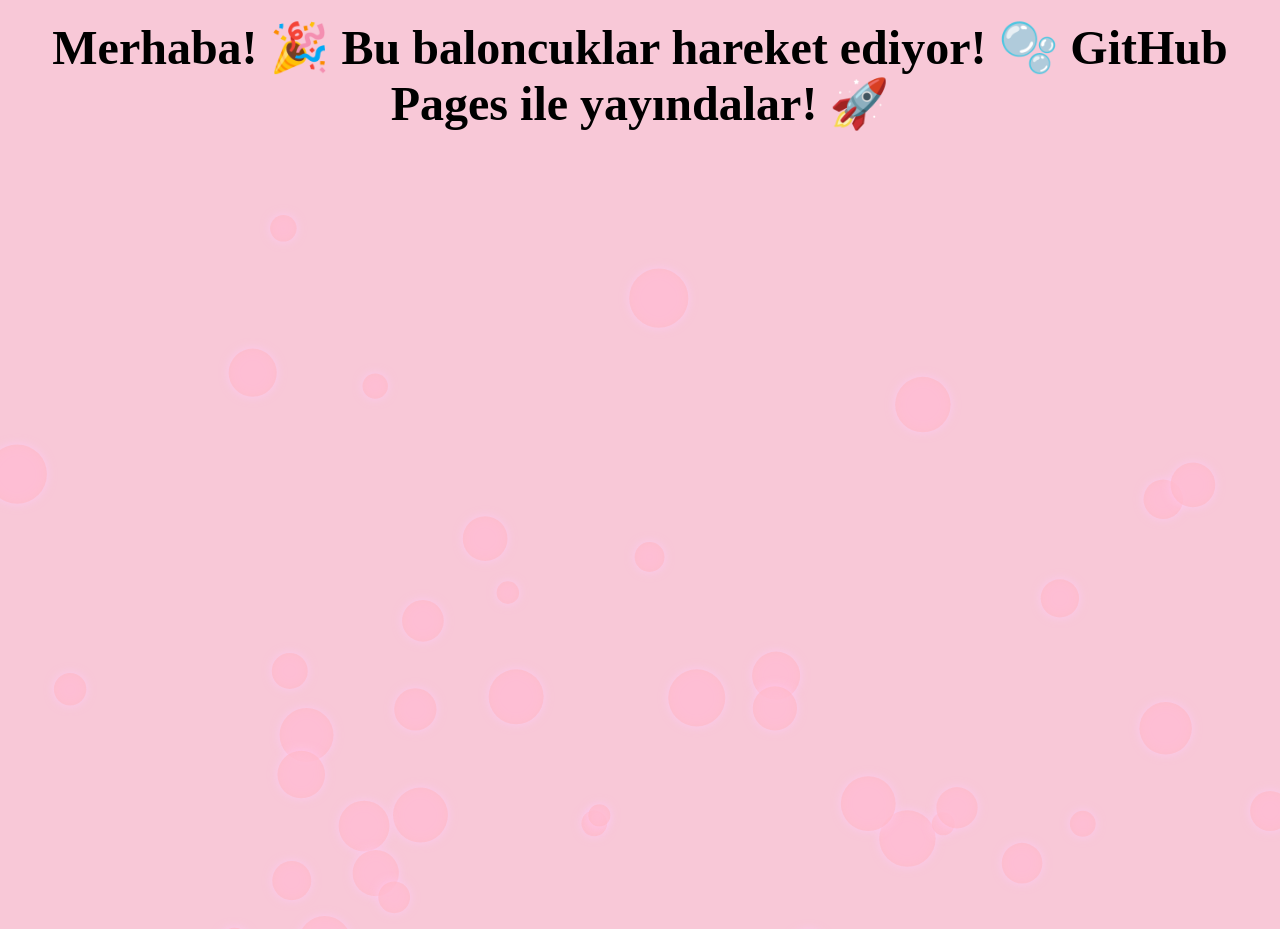
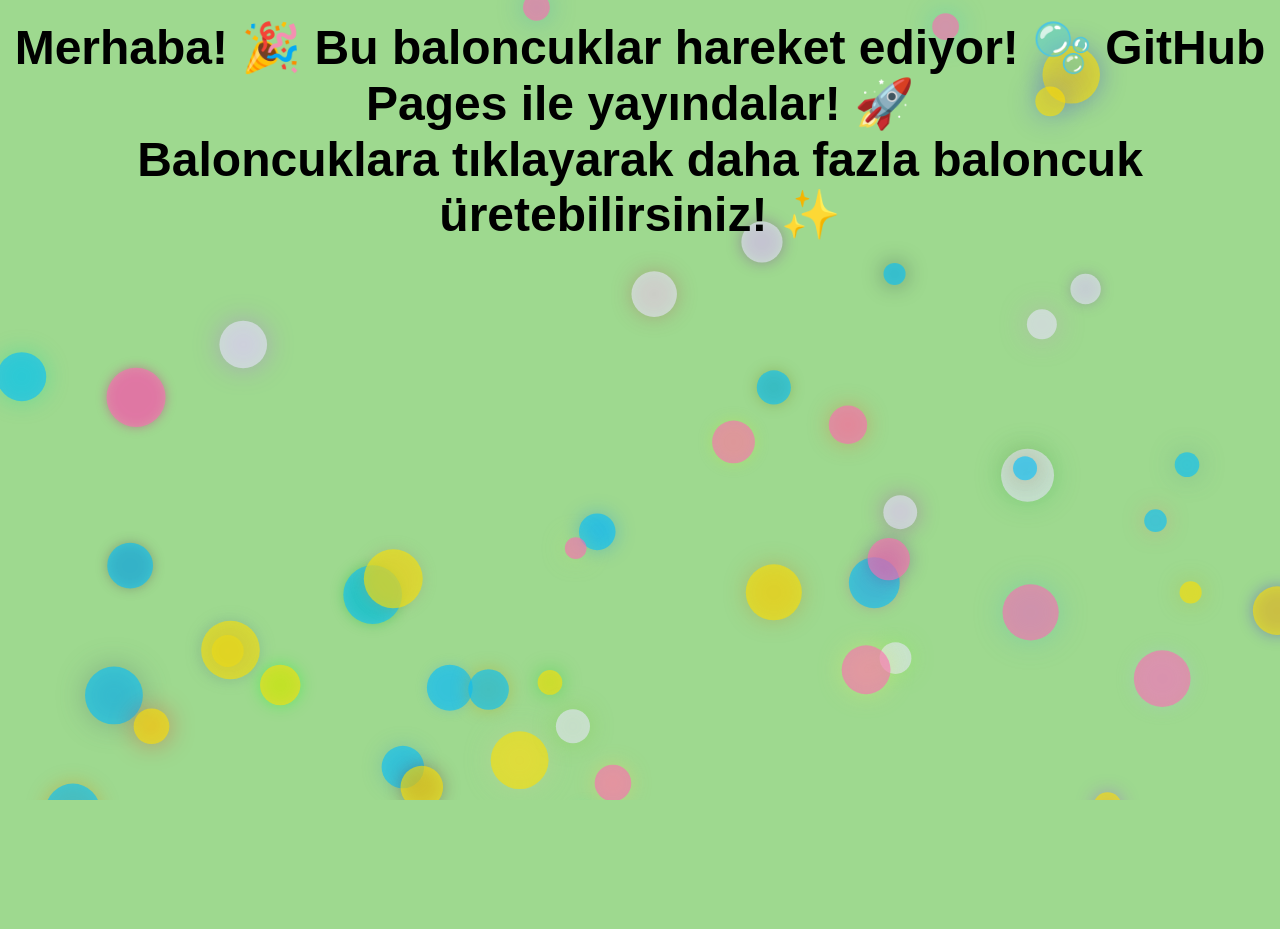
Before and after one commit to AygunAbdulkhaligova/bubble-site, a plain HTML site: page index.html in a window 1280 px wide. After the commit the page ends 800 px from the top, so only its background shows below. Drawn offline with Linux system fonts and the light colour scheme.

Commit message:
Add files via upload

```diff
--- a/index.html
+++ b/index.html
@@ -4,20 +4,15 @@
     <meta charset="UTF-8">
     <meta name="viewport" content="width=device-width, initial-scale=1.0">
     <title>Bubble Site</title>
-    <style>
-        body {
-            margin: 0;
-            padding: 0;
-            background-color: #f8c8d7; /* Şeker pembesi */
-            overflow: hidden;
-        }
-    </style>
+    <link rel="stylesheet" href="style.css">
 </head>
 <body>
-    <h1 style="text-align: center; color: black; font-size: 48px; margin-top: 20px;">
+    <h1>
         Merhaba! 🎉
         Bu baloncuklar hareket ediyor! 🫧
         GitHub Pages ile yayındalar! 🚀
+        <br>
+        Baloncuklara tıklayarak daha fazla baloncuk üretebilirsiniz! ✨
     </h1>
 
     <canvas id="bubbleCanvas"></canvas>
--- a/script.js
+++ b/script.js
@@ -6,13 +6,23 @@ canvas.height = window.innerHeight;
 
 let bubbles = [];
 
-function createBubble() {
+const bubbleColors = [
+  "rgba(0, 191, 255, 0.6)",  // Mavi
+  "rgba(255, 223, 0, 0.6)",  // Sarı
+  "rgba(230, 230, 250, 0.6)", // Lavanta
+  "rgba(255, 105, 180, 0.6)"  // Pembe
+];
+
+function createBubble(x, y) {
+  let radius = Math.random() * 20 + 10;
   bubbles.push({
-    x: Math.random() * canvas.width,
-    y: canvas.height + 100,
-    radius: Math.random() * 20 + 10,
+    x: x,
+    y: y,
+    radius: radius,
     speed: Math.random() * 2 + 1,
-    color: "rgba(255, 182, 193, 0.6)", // Şeker pembesi
+    color: bubbleColors[Math.floor(Math.random() * bubbleColors.length)],  // Rastgele renk
+    shadowColor: `rgba(${Math.floor(Math.random() * 256)}, ${Math.floor(Math.random() * 256)}, ${Math.floor(Math.random() * 256)}, 0.6)`,
+    shadowBlur: Math.random() * 20 + 10
   });
 }
 
@@ -22,8 +32,8 @@ function drawBubbles() {
     ctx.beginPath();
     ctx.arc(b.x, b.y, b.radius, 0, Math.PI * 2);
     ctx.fillStyle = b.color;
-    ctx.shadowColor = "#ffccff";
-    ctx.shadowBlur = 10;
+    ctx.shadowColor = b.shadowColor;
+    ctx.shadowBlur = b.shadowBlur;
     ctx.fill();
     ctx.closePath();
     b.y -= b.speed;
@@ -39,5 +49,13 @@ function animate() {
   requestAnimationFrame(animate);
 }
 
-setInterval(createBubble, 100);
+setInterval(() => {
+  createBubble(Math.random() * canvas.width, canvas.height + 20);
+}, 100);
+
 animate();
+
+// Fare ile tıklama ile yeni baloncuklar oluşturma
+canvas.addEventListener('click', (event) => {
+  createBubble(event.clientX, event.clientY);
+});
--- a/style.css
+++ b/style.css
@@ -1,6 +1,6 @@
 body {
     font-family: Arial, sans-serif;
-    background-color: #f8c8d7; /* Şeker pembesi */
+    background-color: #9ed98f; /* Yeşil arka plan */
     margin: 0;
     padding: 0;
     overflow: hidden;
@@ -11,6 +11,7 @@ h1 {
     color: black;
     font-size: 48px;
     margin-top: 20px;
+    font-weight: bold;
 }
 
 canvas {
@@ -18,4 +19,5 @@ canvas {
     top: 0;
     left: 0;
     z-index: -1;
+    pointer-events: none; /* Fare etkileşimini engelleme */
 }
```
